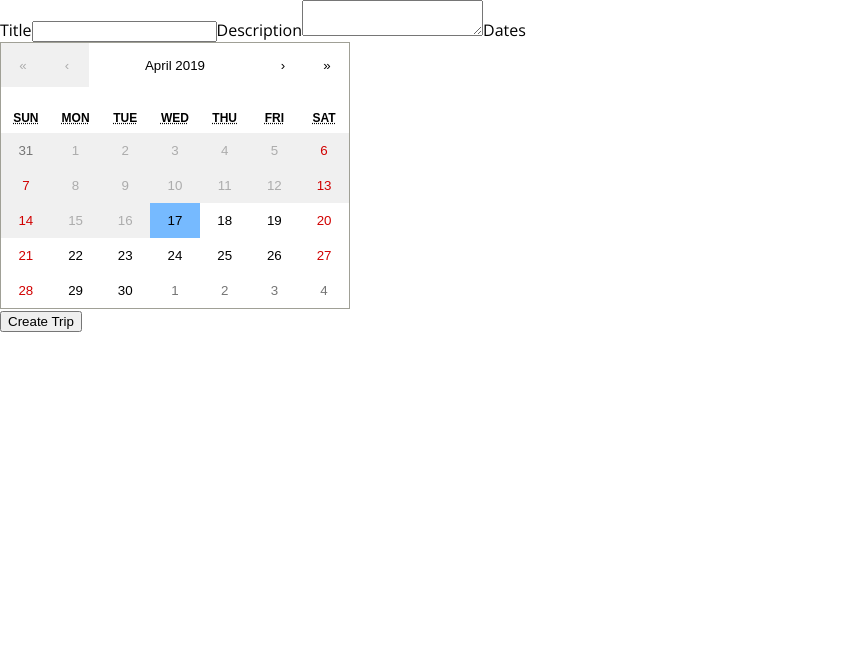
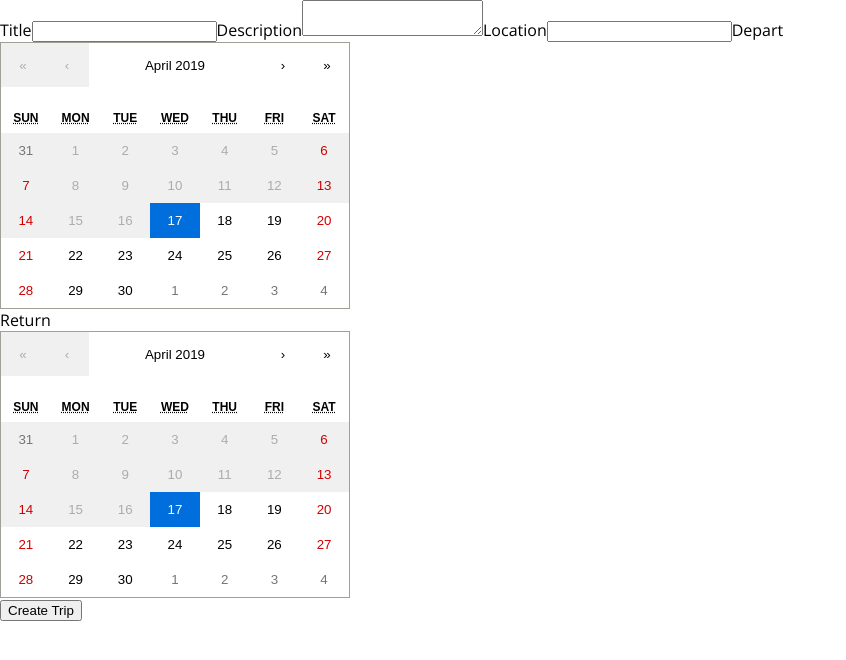
Before and after one commit to wanderlust-team/Front-end, a React (Create React App) app: page /create-trip in a window 1280 px wide. Shown: the top 660 px of the page, without its empty margins (0-846 px from the left). Built offline with nearby package versions, Linux system fonts and the light colour scheme; sample sign-in values are in the browser's storage.

Commit message:
guide can create new trip

```diff
--- a/package.json
+++ b/package.json
@@ -4,6 +4,7 @@
   "private": true,
   "dependencies": {
     "axios": "^0.18.0",
+    "moment": "^2.24.0",
     "react": "^16.8.6",
     "react-calendar": "^2.18.1",
     "react-dom": "^16.8.6",
--- a/src/App.js
+++ b/src/App.js
@@ -4,7 +4,7 @@ import { Route, Redirect } from 'react-router-dom'
 import Login from './onboarding/Login'
 import Signup from './onboarding/Signup'
 import Cards from './trips/Cards'
-import CreateTrip from './guide/CreateTrip';
+import CreateTrip from './guide/CreateTrip'
 
 function PrivateRoute({ component: Component, ...rest }) {
   return (
--- a/src/guide/CreateTrip.js
+++ b/src/guide/CreateTrip.js
@@ -1,16 +1,45 @@
 import React, { useState } from 'react'
+import axios from 'axios'
+import moment from 'moment'
 import Calendar from 'react-calendar'
 
-function CreateTrip() {
+function CreateTrip(props) {
   const today = new Date()
 
   const [title, setTitle] = useState('')
   const [description, setDescription] = useState('')
-  const [dates, setDates] = useState([today, today])
+  const [location, setLocation] = useState('')
+  const [startDate, setStartDate] = useState(today)
+  const [endDate, setEndDate] = useState(today)
 
-  const submitCreateTrip = e => {
+  const submitCreateTrip = async e => {
     e.preventDefault()
-    console.log('Create tour successful')
+
+    const newTrip = {
+      tripName: title,
+      description,
+      location,
+      startDate: Number(moment(startDate).format('YYYYMMDD')),
+      endDate: Number(moment(endDate).format('YYYYMMDD')),
+      userId: localStorage.getItem('userId')
+    }
+
+    try {
+      const options = {
+        headers: {
+          Authorization: localStorage.getItem('token')
+        }
+      }
+
+      await axios.post(
+        'https://build-week-wanderlust.herokuapp.com/api/trips',
+        newTrip,
+        options
+      )
+      props.history.push('/trips')
+    } catch (error) {
+      console.error(error)
+    }
   }
 
   return (
@@ -31,13 +60,32 @@ function CreateTrip() {
       </label>
 
       <label>
-        Dates
+        Location
+        <input
+          onChange={e => setLocation(e.target.value)}
+          value={location}
+          type="text"
+          required
+        />
+      </label>
+
+      <label>
+        Depart
         <Calendar
           calendarType="US"
-          selectRange
-          onChange={date => setDates(date)}
-          value={dates}
+          onChange={date => setStartDate(date)}
+          value={startDate}
           minDate={today}
+        />
+      </label>
+
+      <label>
+        Return
+        <Calendar
+          calendarType="US"
+          onChange={date => setEndDate(date)}
+          value={endDate}
+          minDate={startDate}
         />
       </label>
 
--- a/src/onboarding/Login.js
+++ b/src/onboarding/Login.js
@@ -22,6 +22,7 @@ function Login(props) {
         user
       )
       localStorage.setItem('token', response.data.token)
+      localStorage.setItem('userId', response.data.user)
       props.history.push('/trips')
     } catch (error) {
       console.error(error)
--- a/src/onboarding/Signup.js
+++ b/src/onboarding/Signup.js
@@ -24,6 +24,7 @@ function Signup(props) {
         newUser
       )
       localStorage.setItem('token', response.data.token)
+      localStorage.setItem('userId', response.data.user)
       props.history.push('/trips')
     } catch (error) {
       console.error(error)
@@ -68,7 +69,6 @@ function Signup(props) {
       </label> */}
       Check this box if you are a guide{' '}
       <input type="checkbox" onChange={() => setIsGuide(!isGuide)} />
-
       <button>Create Account</button>
     </Form>
   )
--- a/src/trips/Cards.js
+++ b/src/trips/Cards.js
@@ -30,6 +30,8 @@ function Cards(props) {
   return (
     <>
       <Navigation {...props} />
+
+      {trips ? (
         <CardsContainer>
           {trips.map(trip => (
             <Card key={trip.id}>
@@ -38,6 +40,9 @@ function Cards(props) {
             </Card>
           ))}
         </CardsContainer>
+      ) : (
+        'Looks like there are no trips yet. Would you like to create one?'
+      )}
     </>
   )
 }
```
Also changed, not shown: src/tourist/BookTrip.js (deleted, +0 -52 lines), 1 other file (tests, documents, lock files or other folders). Lines whose indentation alone changed are shown as unchanged.
